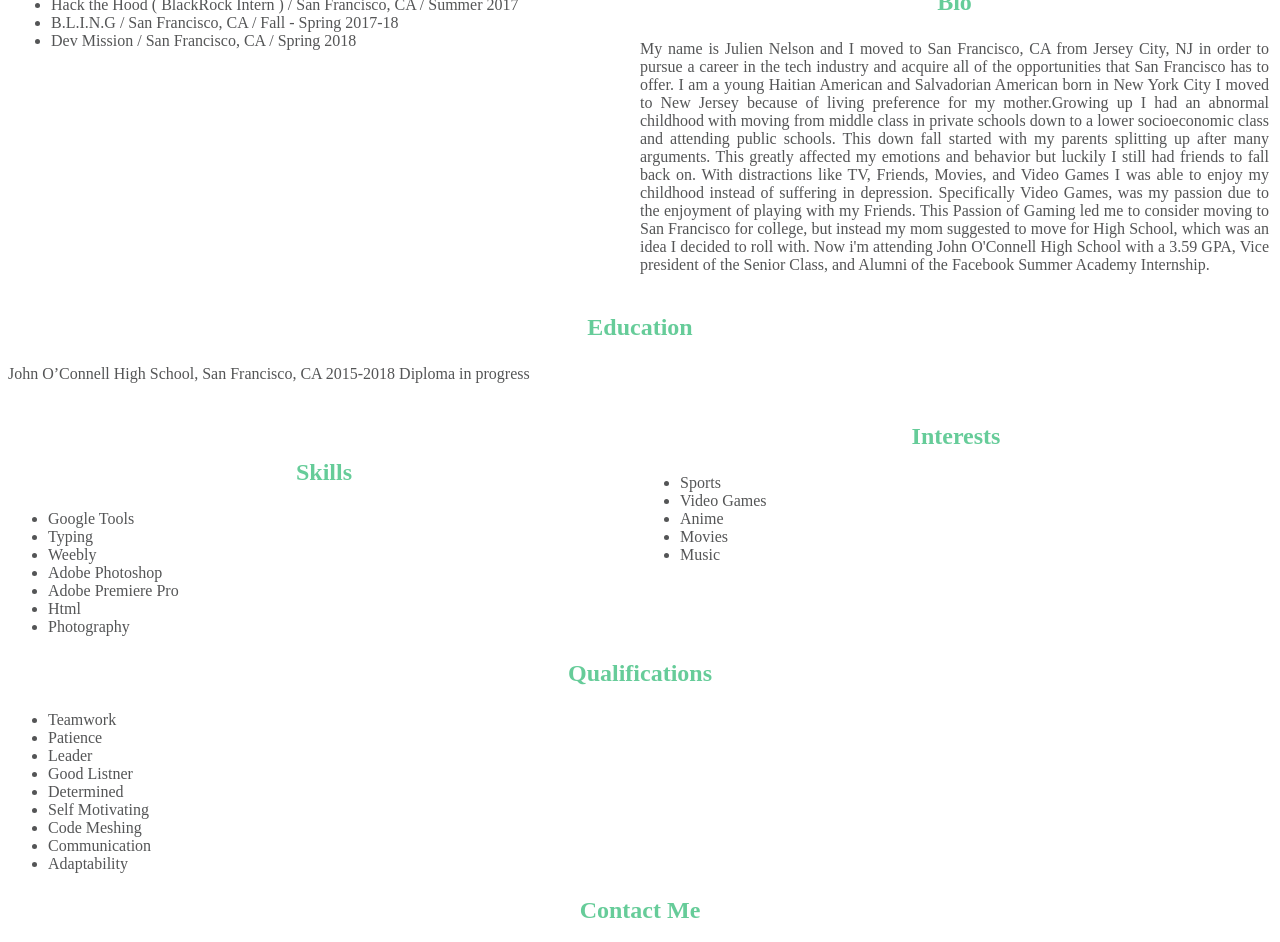
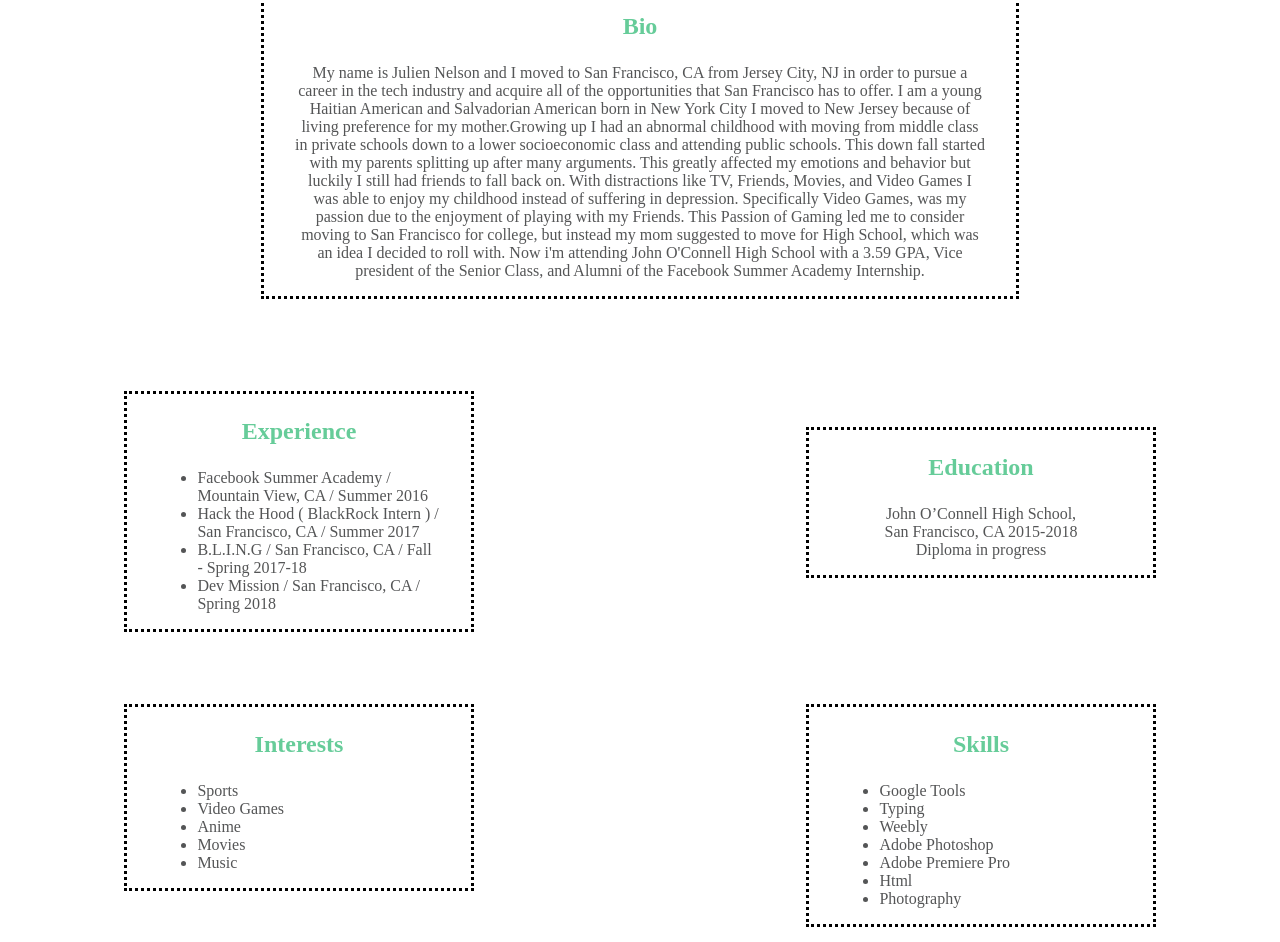
Before and after one commit to jujubk5/Jnelson, a plain HTML site: page index.html in a window 1280 px wide. Shown: the part 408-1350 px from the top of the page. Drawn offline with Linux system fonts and the light colour scheme.

Commit message:
Edited code

```diff
--- a/index.html
+++ b/index.html
@@ -10,6 +10,23 @@
   <img  class="profile-picture" src= https://vignette.wikia.nocookie.net/souleater/images/a/a1/Kilik_Rung_%28Pre_-Time_Skip%29.png/revision/latest/scale-to-width-down/250?cb=20160711204709&path-prefix=es
 />
 
+<br>
+<br>
+<br>
+<br>
+<br>
+
+<div class= "border">
+<div class="biography">
+<h3> Bio </h3>
+<p> My name is Julien Nelson and I moved to San Francisco, CA from Jersey City, NJ in order to pursue a career in the tech industry and acquire all of the opportunities that San Francisco has to offer. I am a young Haitian American and Salvadorian American born in New York City I moved to New Jersey because of living preference for my mother.Growing up I had an abnormal childhood with moving from middle class in private schools down to a lower socioeconomic class and attending public schools. This down fall started with my parents splitting up after many arguments. This greatly affected my emotions and behavior but luckily I still had friends to fall back on. With distractions like TV, Friends, Movies, and Video Games I was able to enjoy my childhood instead of suffering in depression. Specifically Video Games, was my passion due to the enjoyment of playing with my Friends. This Passion of Gaming led me to consider moving to San Francisco for college, but instead my mom suggested to move for High School, which was an idea I decided to roll with. Now i'm attending John O'Connell High School with a 3.59 GPA, Vice president of the Senior Class, and Alumni of the Facebook Summer Academy Internship. </p>
+</div>
+</div>
+
+<br>
+<br>
+<br>
+<br>
 
 <div class="newspaper1">
 <div class= "border">
@@ -26,23 +43,25 @@
 <br>
 <br>
 <div class= "border">
-  <div class="biography">
-<h3> Bio </h3>
-<p> My name is Julien Nelson and I moved to San Francisco, CA from Jersey City, NJ in order to pursue a career in the tech industry and acquire all of the opportunities that San Francisco has to offer. I am a young Haitian American and Salvadorian American born in New York City I moved to New Jersey because of living preference for my mother.Growing up I had an abnormal childhood with moving from middle class in private schools down to a lower socioeconomic class and attending public schools. This down fall started with my parents splitting up after many arguments. This greatly affected my emotions and behavior but luckily I still had friends to fall back on. With distractions like TV, Friends, Movies, and Video Games I was able to enjoy my childhood instead of suffering in depression. Specifically Video Games, was my passion due to the enjoyment of playing with my Friends. This Passion of Gaming led me to consider moving to San Francisco for college, but instead my mom suggested to move for High School, which was an idea I decided to roll with. Now i'm attending John O'Connell High School with a 3.59 GPA, Vice president of the Senior Class, and Alumni of the Facebook Summer Academy Internship. </p>
+  <div class="Education">
+<h3> Education </h3>
+<center>
+<p> John O’Connell High School, <br>
+   San Francisco, CA 2015-2018 <br>
+   Diploma in progress
+</p>
+</center>
 </div>
 </div>
 </div>
 
+<br>
+<br>
+<br>
+<br>
 
-  <div class="newspaper2">
-    <div class="Education">
-  <h3> Education </h3>
-  <p> John O’Connell High School, San Francisco,    CA
-  2015-2018
-  Diploma in progress
-  </p>
-  </div>
-
+  <div class="newspaper1">
+    <div class= "border">
 <div class="Interests">
   <h3> Interests </h3>
   <ul>
@@ -56,8 +75,10 @@
 </div>
 <br>
 <br>
-
-  <h3> Skills </h3>
+<div class= "border">
+<div class="skills">
+  <center>
+    <h3> Skills </h3>
   <ul>
     <li> Google Tools </li>
     <li> Typing </li>
@@ -67,6 +88,10 @@
     <li> Html</li>
     <li> Photography </li>
 </ul>
+</center>
+</div>
+</div>
+</div>
 
   <h3> Qualifications </h3>
   <ul>
--- a/style.css
+++ b/style.css
@@ -3,18 +3,20 @@
     height:220px;
     background-size:cover;
     border-radius:70%;
-    position:relative;
-     left: 45%;
+    display: block;
+    margin-left: auto;
+    margin-right: auto;
 }
 
 h1 {
   color: #66cc99;
   font-size: 34px;
   text-align: center;
-  position:relative;
+  display: block;
   vertical-align:middle;
   width:220px;
-    left: 45%;
+  margin-left: auto;
+  margin-right: auto;
 
 }
 
@@ -25,30 +27,54 @@ h3 {
   text-align: center;
 
 }
-.Experience{
-  float: left;
-width: 50%;
+
+.border {
+border-style: dotted;
+color: black;
+margin-bottom: 20px;
+margin-left: 20%;
+margin-right: 20%;
 }
-.newspaper1 {
-content: "";
-display: table;
+
+.biography {
+  margin-left: 30px;
+  margin-right: 30px;
 
 }
 
-.biography {
-  float: right;
-  width: 50%;
+.newspaper1 {
+column-count: 2;
+column-gap: 100px;
+}
 
+.Experience{
+  text-align: center;
+  margin-left: 30px;
+  margin-right: 30px;
+}
+
+.Education{
+  text-align: center;
+  margin-left: 30px;
+  margin-right: 30px;
 }
 
 .Interests{
-  float: right;
-width: 50%;
+  text-align: center;
+  margin-left: 30px;
+  margin-right: 30px;
 }
+
+.skills{
+  text-align: center;
+  margin-left: 30px;
+  margin-right: 30px;
+}
+
 
 p {
   color: #545556;
-  text-align: justify;
+  text-align: center;
 }
 
 
@@ -59,8 +85,3 @@ ul{
 body {
   background-color: white;
 }
-.border {
-border-style: dotted;
-color: black;
-margin-bottom: 20px;
-}
```
